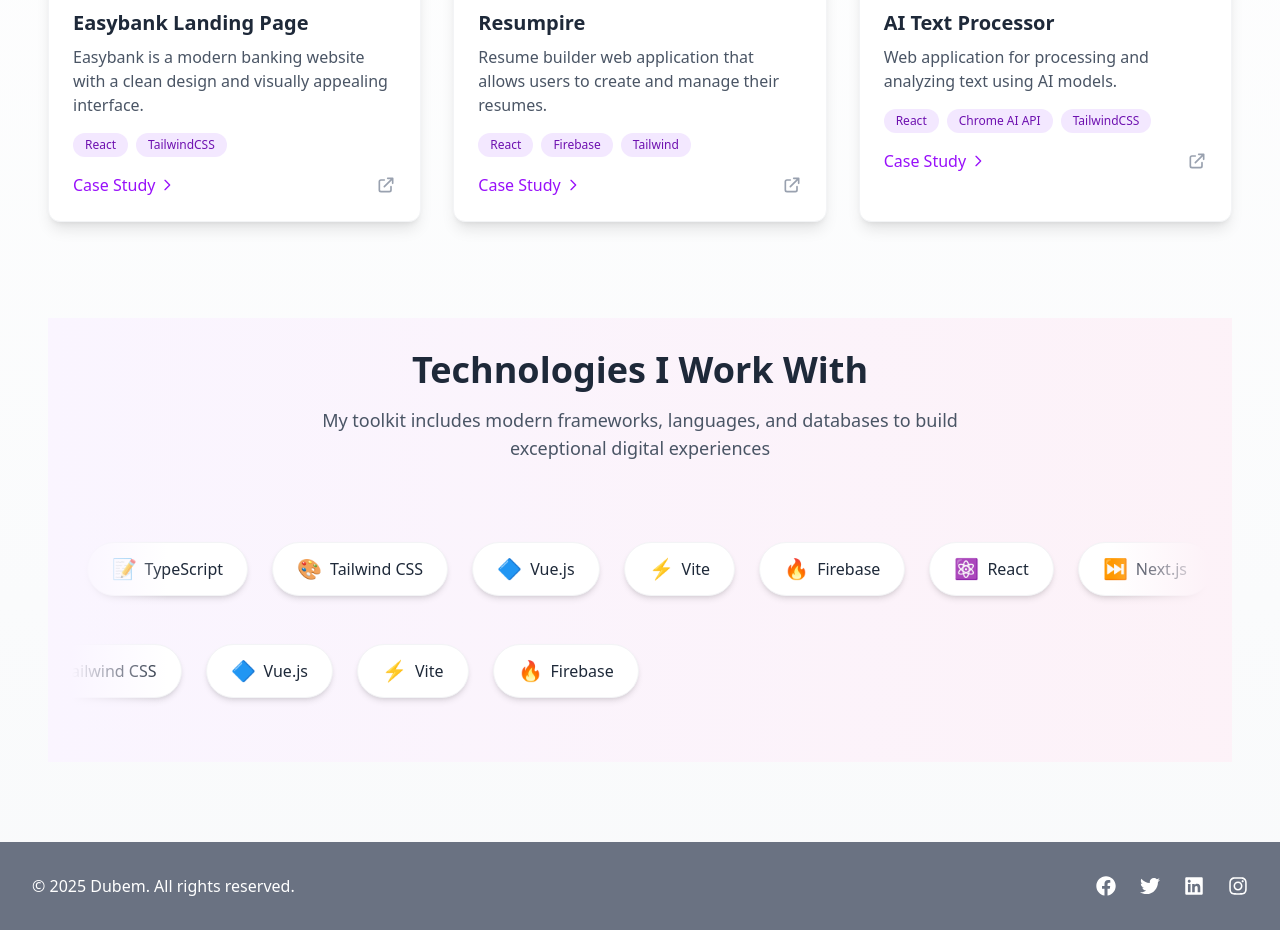
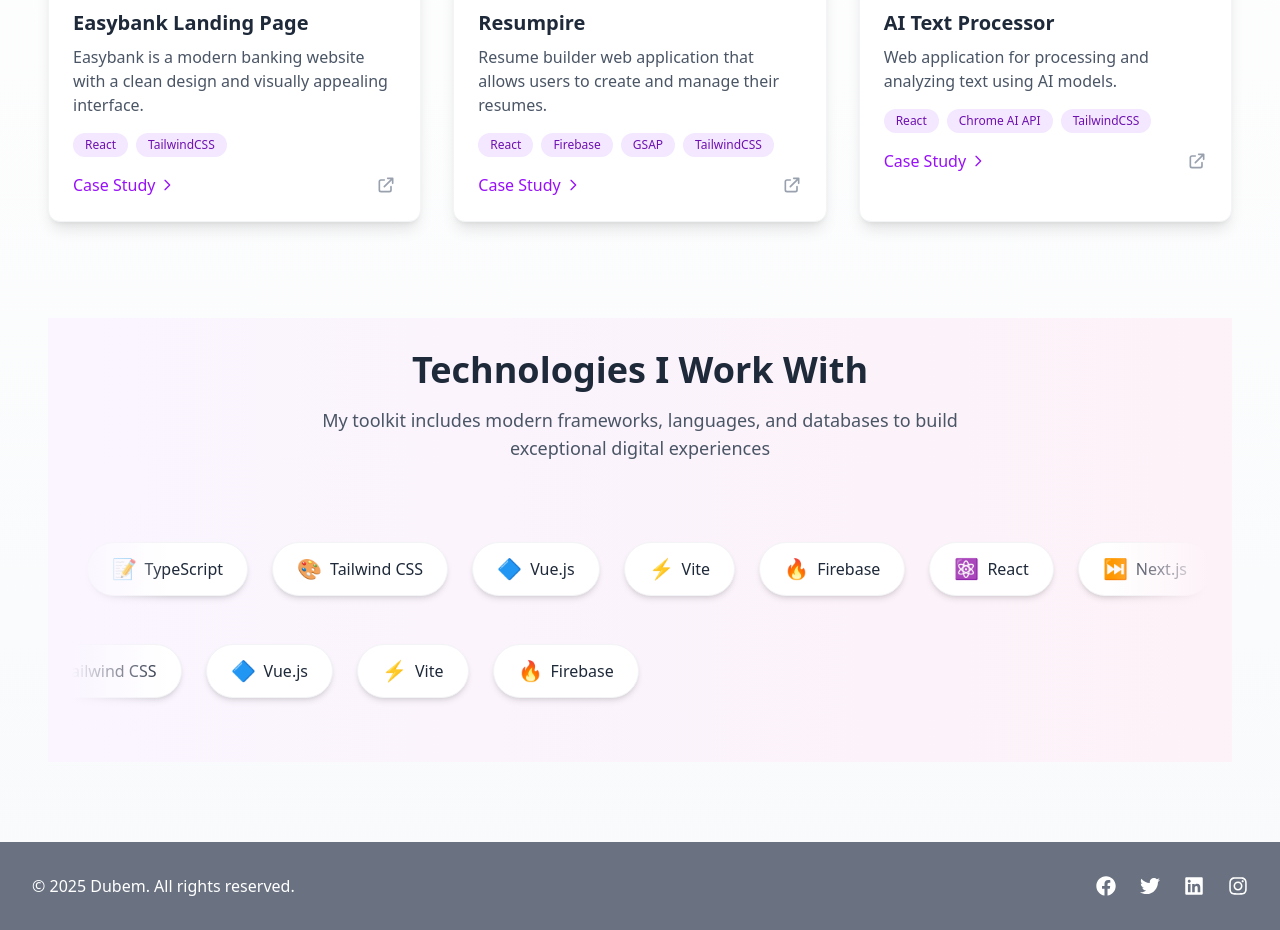
Before and after one commit to Duubemmm/Dubem-portfolio, a React (Vite) app: page / in a window 1280 px wide. Shown: the part 1320-2250 px from the top of the page. Built offline with nearby package versions, Linux system fonts and the light colour scheme.

Commit message:
add: add project link

```diff
--- a/src/components/Project.jsx
+++ b/src/components/Project.jsx
@@ -3,7 +3,7 @@ import { useInView } from "react-intersection-observer";
 import Easybank from "../assets/easybank.png";
 import Resumpire from "../assets/resumpire.png";
 import TextProcessor from "../assets/textprocessor.png";
-import Companies from "./Companies"; // Assuming you have a Companies component
+import Companies from "./Companies";
 const Project = () => {
   const projects = [
     {
@@ -19,8 +19,8 @@ const Project = () => {
       title: "Resumpire",
       description: "Resume builder web application that allows users to create and manage their resumes.",
       image: Resumpire,
-      link: "#",
-      tags: ["React", "Firebase", "Tailwind"]
+      link: "https://resumpire.vercel.app/",
+      tags: ["React", "Firebase", "GSAP", "TailwindCSS"]
     },
     {
       id: 3,
```
